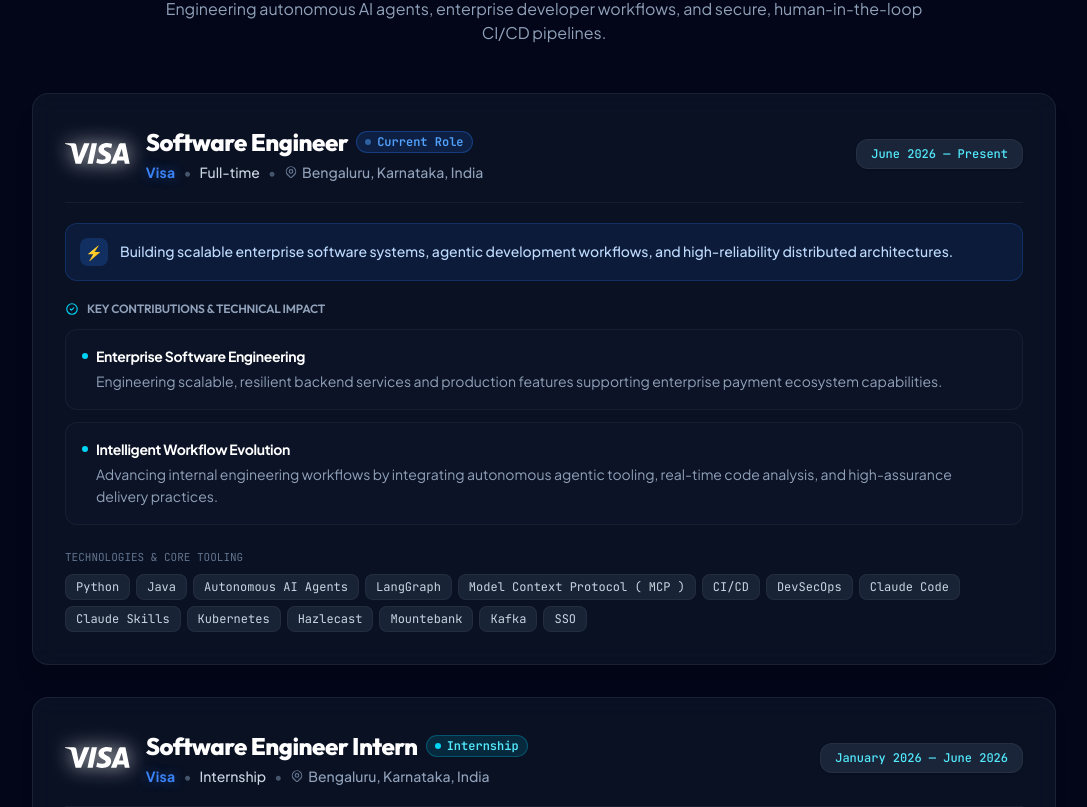
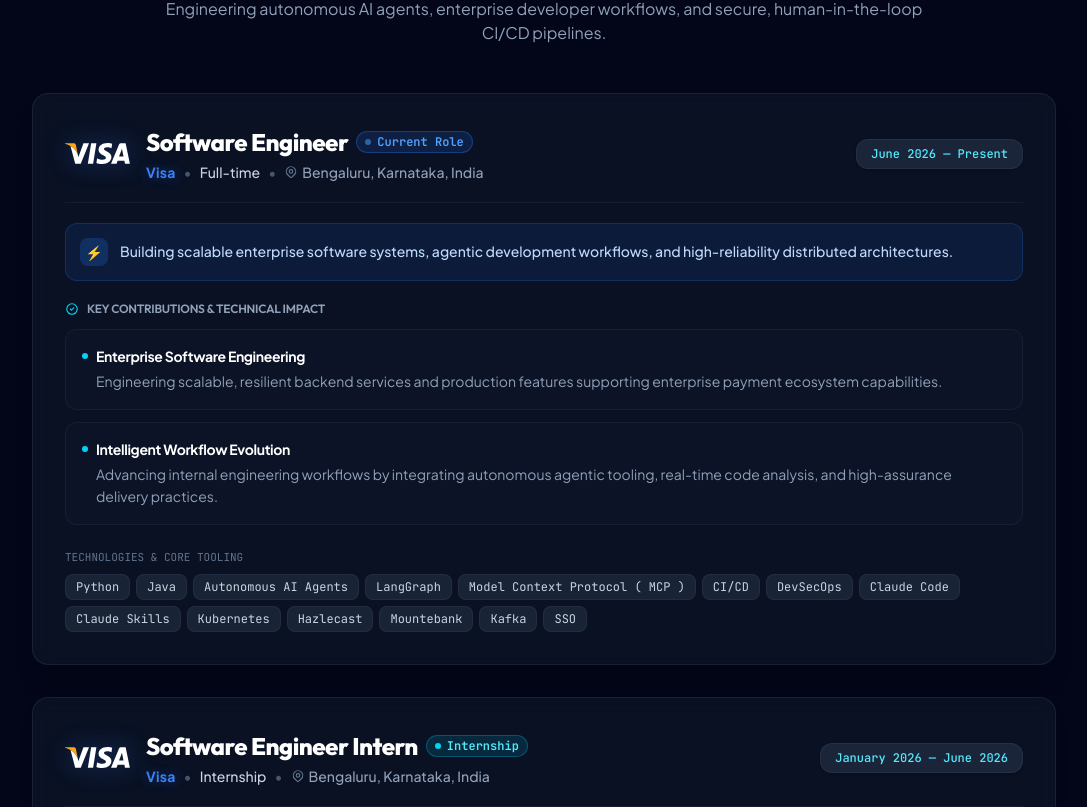
Before and after one commit to rohannc/My_Portfolio, a Vue app: page / in a window 1280 px wide. Shown: the part 1933-2740 px from the top of the page, without its empty margins (96-1183 px from the left). Built offline with nearby package versions, Linux system fonts and the light colour scheme.

Commit message:
Style ( Experience ) : Update Visa brand logo with iconic gold accent wing

```diff
--- a/src/components/Experience.vue
+++ b/src/components/Experience.vue
@@ -29,19 +29,45 @@ import { experiences } from "../data/portfolioData.js";
           <!-- Header Bar: Visa Logo Badge, Role Title, Status Badge, Period -->
           <div class="flex flex-col sm:flex-row sm:items-center justify-between items-center text-center sm:text-left gap-3.5 sm:gap-4 pb-4 sm:pb-5 mb-4 sm:mb-5 border-b border-white/5">
             <div class="flex flex-col sm:flex-row items-center sm:items-center gap-2.5 sm:gap-4 w-full sm:w-auto">
-              <!-- Highlighted White Visa Logo (Clean transparent container on mobile) -->
+              <!-- Official Visa Brandmark with Iconic Gold Accent Wing -->
               <div
-                class="flex items-center justify-center flex-shrink-0 py-1 sm:py-0"
+                class="flex items-center justify-center flex-shrink-0 py-1 sm:py-0 group"
                 title="Visa Inc."
               >
                 <svg
-                  class="h-[24px] sm:h-[21px] w-auto fill-white drop-shadow-[0_0_10px_rgba(255,255,255,0.85)] drop-shadow-[0_0_2px_#ffffff] transition-all duration-300 group-hover:drop-shadow-[0_0_14px_rgba(255,255,255,1)] group-hover:scale-105"
-                  viewBox="0 0 1000 324.68"
+                  class="h-[24px] sm:h-[21px] w-auto transition-all duration-300 drop-shadow-[0_0_12px_rgba(59,130,246,0.35)] group-hover:drop-shadow-[0_0_16px_rgba(250,166,26,0.6)] group-hover:scale-105"
+                  viewBox="0 0 1000.046 323.653"
                   xmlns="http://www.w3.org/2000/svg"
                   role="img"
                 >
                   <title>Visa</title>
-                  <path d="m651.19.5c-70.93,0-134.32,36.77-134.32,104.69,0,77.9,112.42,83.28,112.42,122.42,0,16.48-18.88,31.23-51.14,31.23-45.77,0-79.98-20.61-79.98-20.61l-14.64,68.55s39.41,17.41,91.73,17.41c77.55,0,138.58-38.57,138.58-107.66,0-82.32-112.89-87.54-112.89-123.86,0-12.91,15.5-27.05,47.66-27.05,36.29,0,65.89,14.99,65.89,14.99l14.33-66.2S696.61.5,651.18.5h0ZM2.22,5.5L.5,15.49s29.84,5.46,56.72,16.36c34.61,12.49,37.07,19.77,42.9,42.35l63.51,244.83h85.14L379.93,5.5h-84.94l-84.28,213.17-34.39-180.7c-3.15-20.68-19.13-32.48-38.68-32.48,0,0-135.41,0-135.41,0Zm411.87,0l-66.63,313.53h81L494.85,5.5h-80.76Zm451.76,0c-19.53,0-29.88,10.46-37.47,28.73l-118.67,284.8h84.94l16.43-47.47h103.48l9.99,47.47h74.95L934.12,5.5h-68.27Zm11.05,84.71l25.18,117.65h-67.45l42.28-117.65h0Z"/>
+                  <g transform="matrix(4.4299631,0,0,4.4299631,-81.165783,-105.04783)">
+                    <!-- Letter 'I' -->
+                    <polygon
+                      points="116.145,95.719 97.858,95.719 109.296,24.995 127.582,24.995"
+                      fill="#FFFFFF"
+                    />
+                    <!-- Letter 'S' -->
+                    <path
+                      d="m 182.437,26.724 c -3.607,-1.431 -9.328,-3.011 -16.402,-3.011 -18.059,0 -30.776,9.63 -30.854,23.398 -0.15,10.158 9.105,15.8 16.027,19.187 7.075,3.461 9.48,5.72 9.48,8.805 -0.072,4.738 -5.717,6.922 -10.982,6.922 -7.301,0 -11.213,-1.126 -17.158,-3.762 l -2.408,-1.13 -2.559,15.876 c 4.289,1.954 12.191,3.688 20.395,3.764 19.188,0 31.68,-9.481 31.828,-24.153 0.073,-8.051 -4.814,-14.22 -15.35,-19.261 -6.396,-3.236 -10.313,-5.418 -10.313,-8.729 0.075,-3.01 3.313,-6.093 10.533,-6.093 5.945,-0.151 10.313,1.278 13.622,2.708 l 1.654,0.751 2.487,-15.272 0,0 z"
+                      fill="#FFFFFF"
+                    />
+                    <!-- Letter 'A' -->
+                    <path
+                      d="m 206.742,70.664 c 1.506,-4.063 7.301,-19.788 7.301,-19.788 -0.076,0.151 1.503,-4.138 2.406,-6.771 l 1.278,6.094 c 0,0 3.463,16.929 4.215,20.465 -2.858,0 -11.588,0 -15.2,0 l 0,0 z m 22.573,-45.669 -14.145,0 c -4.362,0 -7.676,1.278 -9.558,5.868 l -27.163,64.855 19.188,0 c 0,0 3.159,-8.729 3.838,-10.609 2.105,0 20.771,0 23.479,0 0.525,2.483 2.182,10.609 2.182,10.609 l 16.932,0 -14.753,-70.723 0,0 z"
+                      fill="#FFFFFF"
+                    />
+                    <!-- Letter 'V' Body -->
+                    <path
+                      d="M 82.584,24.995 64.675,73.222 62.718,63.441 C 59.407,52.155 49.023,39.893 37.435,33.796 l 16.404,61.848 19.338,0 28.744,-70.649 -19.337,0 0,0 z"
+                      fill="#FFFFFF"
+                    />
+                    <!-- Iconic Gold Wing / Accent Flick on 'V' -->
+                    <path
+                      d="m 48.045,24.995 -29.422,0 -0.301,1.429 c 22.951,5.869 38.151,20.016 44.396,37.02 L 56.322,30.94 c -1.053,-4.517 -4.289,-5.796 -8.277,-5.945 l 0,0 z"
+                      fill="#faa61a"
+                    />
+                  </g>
                 </svg>
               </div>
 
```
